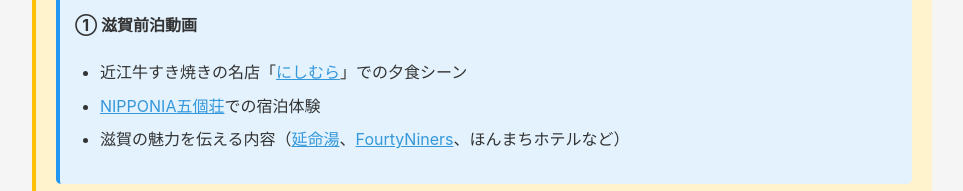
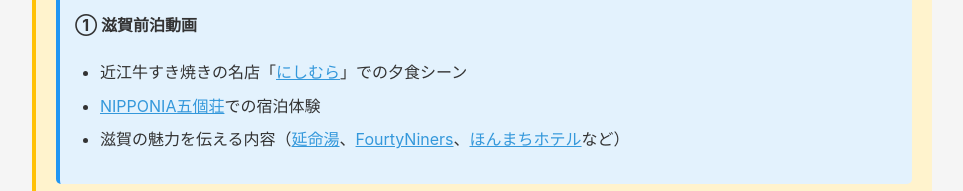
Before and after one commit to imashuku/realpiece-tarobo2025-kouban, a plain HTML site: page index.html in a window 1280 px wide. Shown: the part 1020-1211 px from the top of the page, without its empty margins (158-1121 px from the left). Drawn offline with Linux system fonts and the light colour scheme.

Commit message:
ほんまちホテルのリンクを追加

```diff
--- a/index.html
+++ b/index.html
@@ -158,7 +158,7 @@
             <ul>
                 <li>近江牛すき焼きの名店「<a href="https://www.sukiyaki-umaizo.com/" target="_blank" style="color: #3498db;">にしむら</a>」での夕食シーン</li>
                 <li><a href="https://nipponia-gokasho.jp/" target="_blank" style="color: #3498db;">NIPPONIA五個荘</a>での宿泊体験</li>
-                <li>滋賀の魅力を伝える内容（<a href="https://enmeiyu.info/" target="_blank" style="color: #3498db;">延命湯</a>、<a href="https://www.fortyniners.cc/" target="_blank" style="color: #3498db;">FourtyNiners</a>、ほんまちホテルなど）</li>
+                <li>滋賀の魅力を伝える内容（<a href="https://enmeiyu.info/" target="_blank" style="color: #3498db;">延命湯</a>、<a href="https://www.fortyniners.cc/" target="_blank" style="color: #3498db;">FourtyNiners</a>、<a href="https://honmachi-hotel.com/ja" target="_blank" style="color: #3498db;">ほんまちホテル</a>など）</li>
             </ul>
         </div>
 
```
